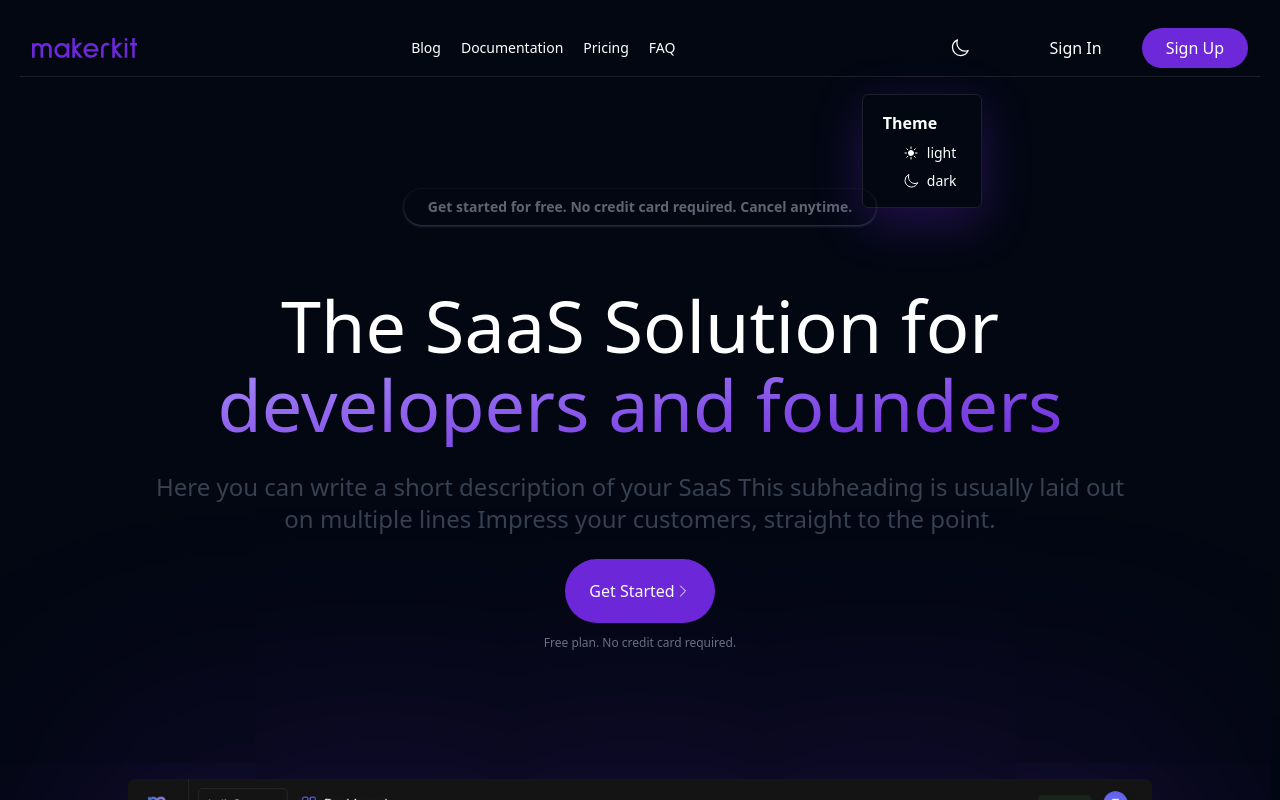
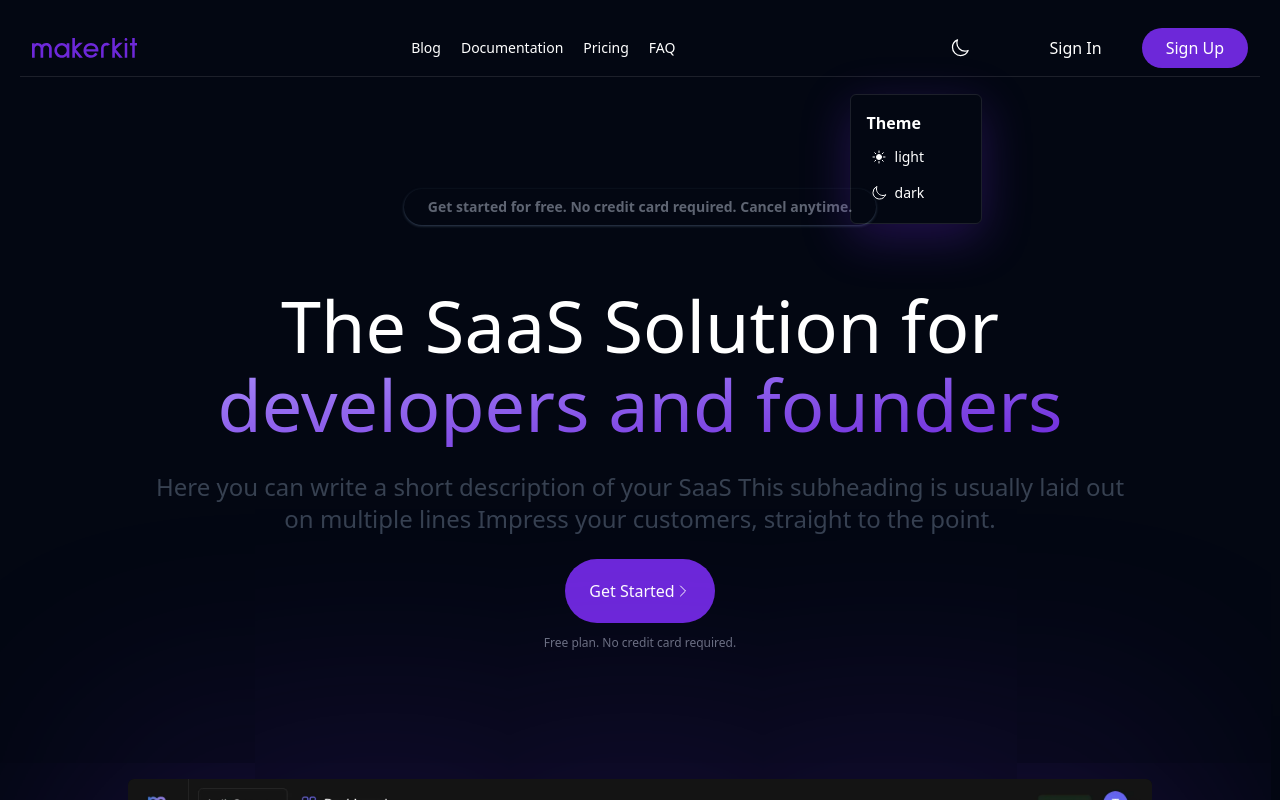
Before and after one commit to elghanbibadr/makerkit1, a React (Vite) app: page / in a window 1280 px wide. Both pictures are taken after a click on the picture 959 px from the left and 48 px from the top of the page. Shown: the top 800 px of the page. Built offline with nearby package versions, Linux system fonts and the light colour scheme.

Commit message:
more refactoring on the screenmodecard

```diff
--- a/src/componenet/Home/Navbar.jsx
+++ b/src/componenet/Home/Navbar.jsx
@@ -2,7 +2,6 @@ import { useContext, useState, useEffect } from "react";
 import menuHamburger from "../../assets/menu.svg";
 import { Link } from "react-router-dom";
 import moon from "../../assets/moon.svg";
-// import sun from "../../assets/sun.svg";
 import Button from "../../ui/Button";
 import { AppContext } from "../../store/AppContext";
 import { logout } from "../../services/apiAuth";
--- a/src/index.css
+++ b/src/index.css
@@ -30,6 +30,10 @@ h2{
 
 h3{
   @apply scroll-m-20 text-2xl font-medium tracking-tight
+}
+
+.linkHover{
+  @apply text-xs mt-6 font-medium w-fit hover:bg-[#17182A] px-4 py-2 rounded-md  block  mb-4
 }
 
 .small-title,footer p{
--- a/src/ui/Card.jsx
+++ b/src/ui/Card.jsx
@@ -1,7 +1,7 @@
 
 const Card = ({children}) => {
   return (
-    <div className="shadow-pinkBoxShadow text-white border border-gray-50 border-opacity-10 py-4 p-2 absolute top-14 -right-3 rounded-md">
+    <div className="shadow-pinkBoxShadow  text-white border border-gray-50 border-opacity-10 py-4 p-2 absolute top-14 -right-3 rounded-md">
     {children}
     </div>
 
--- a/src/ui/ScreenModeCard.jsx
+++ b/src/ui/ScreenModeCard.jsx
@@ -5,14 +5,16 @@ import sun from "../assets/sun.svg";
 const ScreenModeCard = () => {
   return (
     <Card>
-    <span className="font-semibold ml-3 "> Theme</span>
-    <div className="flex my-2 items-center px-8 ">
-      <img className="h-4 mr-2" src={sun} alt="sun icon" />
-      <span className=" text-sm">light</span>
-    </div>
-    <div className="flex items-center px-8 ">
-      <img className="h-4 mr-2" src={moon} alt="sun icon" />
-      <span className=" text-sm">dark</span>
+    <div className='pl-2 w-[114px]'>
+        <span className="font-semibold "> Theme</span>
+        <div className="flex my-2 items-center  cursor-pointer   hover:bg-[#17182A] rounded-md p-1 ">
+          <img className="h-4 mr-2" src={sun} alt="sun icon" />
+          <span className=" text-sm">light</span>
+        </div>
+        <div className="flex items-center  cursor-pointer hover:bg-[#17182A] rounded-md p-1  ">
+          <img className="h-4 mr-2" src={moon} alt="sun icon" />
+          <span className=" text-sm">dark</span>
+        </div>
     </div>
 
     </Card>
```
